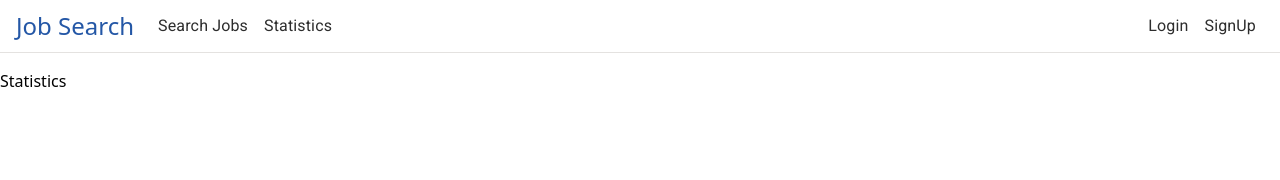
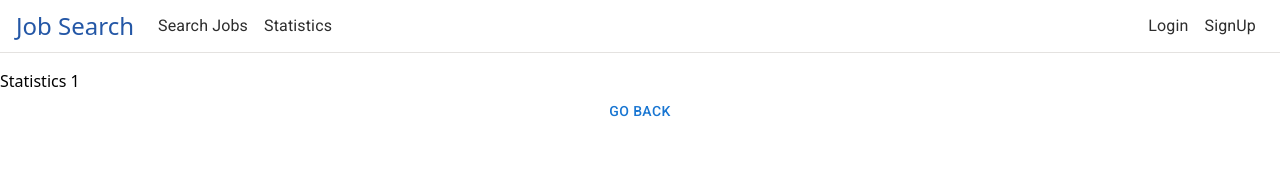
Before and after one commit to sounit-organization/job_search_app_front, a React (Create React App) app: page /statistics/1 in a window 1280 px wide. Shown: the top 180 px of the page. Built offline with nearby package versions, Linux system fonts and the light colour scheme; no server answers.

Commit message:
add fetch statistics logic using http-client

```diff
--- /dev/null
+++ b/src/domain/Statistics.ts
@@ -0,0 +1,7 @@
+import { ISkill } from "./Skill";
+
+export type Statistics = {
+  _id: string;
+  primarySkill: ISkill;
+  subSkillsMap: { [key: string]: ISkill };
+};
--- a/src/presentation/pages/Statistics.tsx
+++ b/src/presentation/pages/Statistics.tsx
@@ -1,10 +1,30 @@
-import React from "react";
-import { useNavigate } from "react-router-dom";
+import { useCallback, useEffect } from "react";
+import { useParams } from "react-router-dom";
+import { getStatisticsBySkillId } from "../../services/statisticsHttpClient.adapter";
+import BackButton from "../components/organisms/BackButton";
 
 const Statistics = () => {
-  const naviagate = useNavigate();
+  const { skillId } = useParams();
 
-  return <div>Statistics</div>;
+  const fetch = useCallback(async () => {
+    if (skillId) {
+      const res = await getStatisticsBySkillId(skillId);
+      console.log("statistics res", res);
+    }
+  }, [skillId]);
+
+  useEffect(() => {
+    fetch();
+  }, [fetch]);
+
+  return (
+    <div>
+      Statistics {skillId}
+      <div className="flex justify-center">
+        <BackButton />
+      </div>
+    </div>
+  );
 };
 
 export default Statistics;
--- a/src/services/statisticsHttpClient.adapter.ts
+++ b/src/services/statisticsHttpClient.adapter.ts
@@ -1,5 +1,6 @@
 import axios from "axios";
 import { API_URL } from "../constants/constants";
+import { Statistics } from "../domain/Statistics";
 import { SelectedSkillsMap } from "../presentation/components/organisms/CreateJob/EditJobForm";
 
 type SkillIdList = string[];
@@ -11,3 +12,11 @@ export const addSkillsToStatistics = (
     .post(`${API_URL}/statistics`, skillsMap)
     .then((res) => res.data.skillIdList);
 };
+
+export const getStatisticsBySkillId = (
+  skillId: string
+): Promise<Statistics> => {
+  return axios
+    .get(`${API_URL}/statistics/${skillId}`)
+    .then((res) => res.data.statistics);
+};
```
